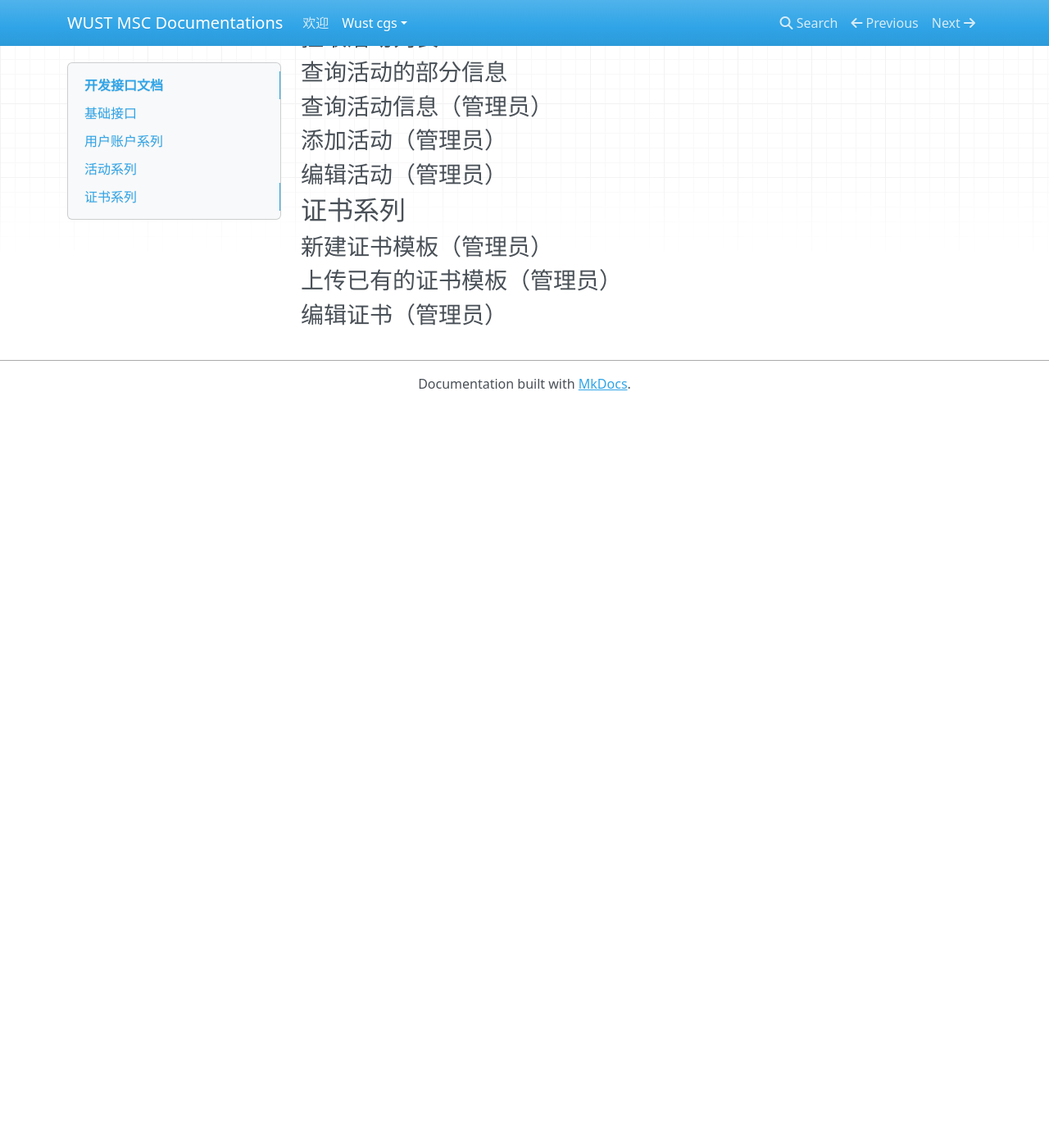
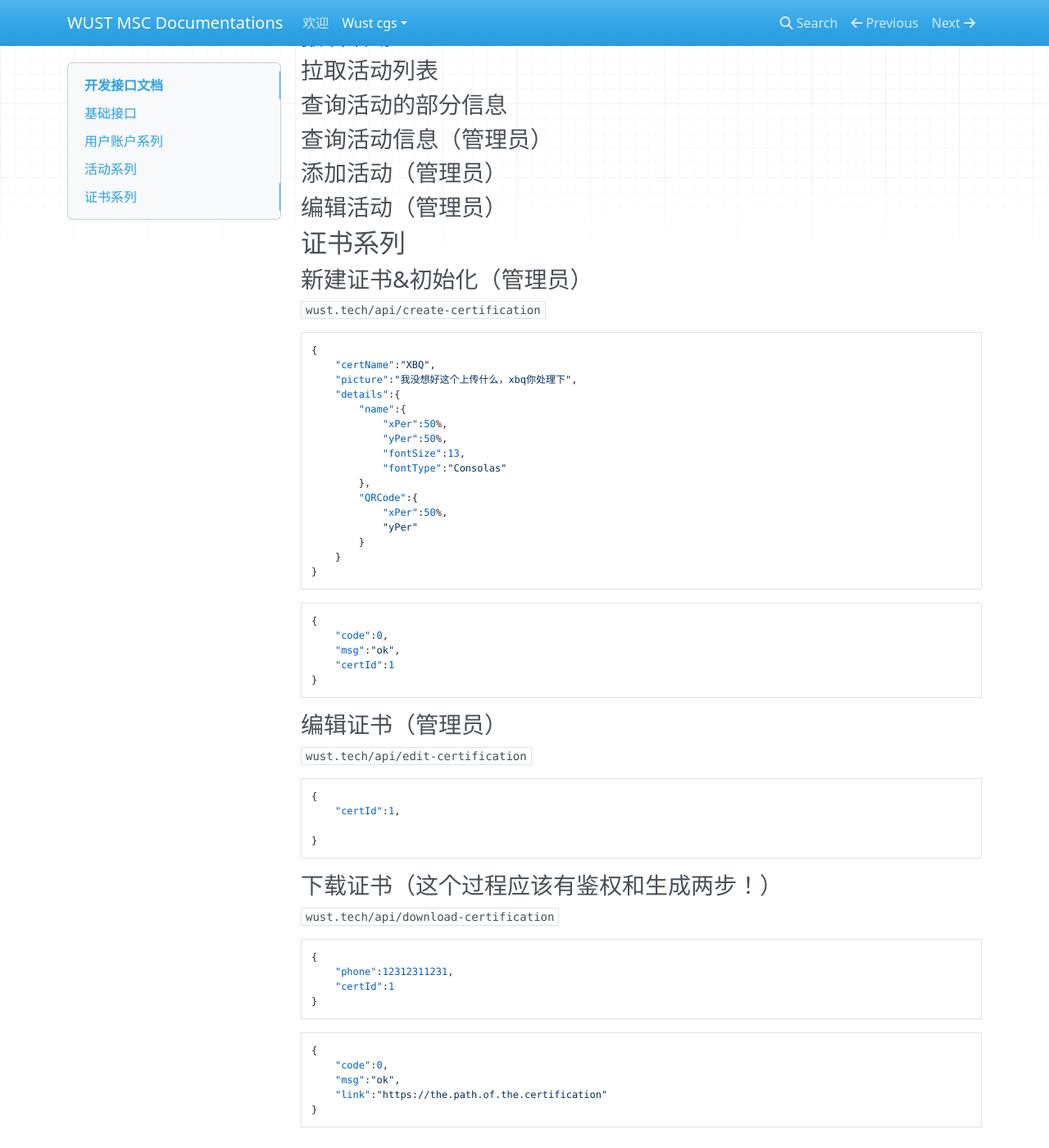
Before and after one commit to wust-msc-project/docs, an MkDocs documentation site: the page built from docs/wust-cgs/api/index.md, in a window 1280 px wide and 1400 px high, scrolled down 4438 px. Shown: the whole window at 82% size. Built offline with MkDocs 1.6.1, drawn with Linux system fonts in a browser that asks for light colours; nearby versions of some CDN libraries; before the commit the page ends 4934 px from its top, so only the background shows below that.

Commit message:
feat:add some apis

````diff
--- a/docs/wust-cgs/api/index.md
+++ b/docs/wust-cgs/api/index.md
@@ -3,6 +3,8 @@
 **mention: 所有请求请使用 POST 方法， GET 方法服务器不会响应。请求体和响应体均为 json ，其他格式服务器不会通过。**
 
 **除了注册和登录，其他时间的 HTTP Head 里在 Authentication 字段里发送 Token 到服务器中**
+
+**每个接口，都要做一下鉴权！**
 
 ## 基础接口
 
@@ -293,12 +295,65 @@
 
 ## 证书系列
 
-### 新建证书模板（管理员）
+### 新建证书&初始化（管理员）
+
+`wust.tech/api/create-certification`
+
+```json
+{
+    "certName":"XBQ",
+    "picture":"我没想好这个上传什么，xbq你处理下",
+    "details":{
+        "name":{
+            "xPer":50%,
+            "yPer":50%,
+            "fontSize":13,
+            "fontType":"Consolas"
+        },
+        "QRCode":{
+            "xPer":50%,
+            "yPer"
+        }
+    }
+}
+```
+
+```json
+{
+    "code":0,
+    "msg":"ok",
+    "certId":1
+}
+```
+
+### 编辑证书（管理员）
+
+`wust.tech/api/edit-certification`
+
+```json
+{
+    "certId":1,
+
+}
+```
 
 
 
-### 上传已有的证书模板（管理员）
+### 下载证书（这个过程应该有鉴权和生成两步！）
 
+`wust.tech/api/download-certification`
 
+```json
+{
+    "phone":12312311231,
+    "certId":1
+}
+```
 
-### 编辑证书（管理员）
+```json
+{
+    "code":0,
+    "msg":"ok",
+    "link":"https://the.path.of.the.certification"
+}
+```
````
